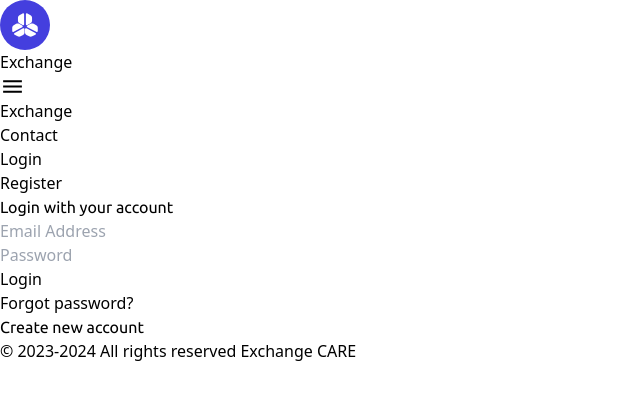
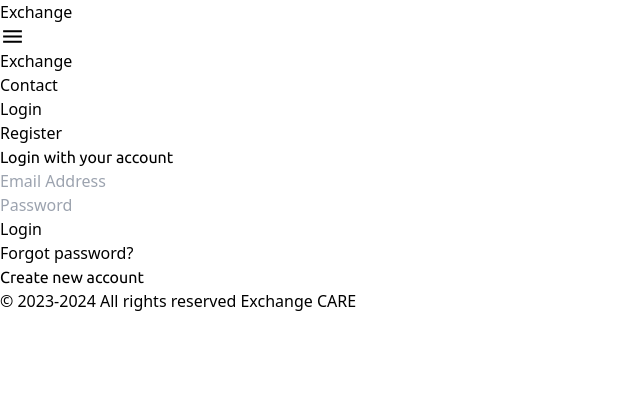
Before and after one commit to goni715/exchange-front, a React (Vite) app: page /login in a window 1280 px wide. Shown: the top 400 px of the page, without its empty margins (0-640 px from the left). Built offline with nearby package versions, Linux system fonts and the light colour scheme.

Commit message:
navbar correction

```diff
--- a/src/components/Navbar.jsx
+++ b/src/components/Navbar.jsx
@@ -1,5 +1,4 @@
 import {IoMdClose, IoMdMenu} from "react-icons/io";
-import logo from '../assets/images/logo.svg';
 import {useNavigate} from "react-router-dom";
 import {getToken, getUserDetails, logout} from "../helper/SessionHelper.js";
 import {useState} from "react";
@@ -25,10 +24,10 @@ const Navbar = () => {
                                 navigate('/')
                                 navigate(0);
                             }}
-                            className="flex items-center"
+                            className="flex items-center cursor-pointer"
                         >
-                            <img src={logo} alt="logo" className="h-10 mr-3"/>
-                            <span className="text-2xl text-white font-bold">Exchange</span>
+                            {/* <img src={logo} alt="logo" className="h-10 mr-3"/> */}
+                            <span className="text-2xl text-white font-bold italic">Exchange</span>
                         </div>
                         <span className="block cursor-pointer text-3xl text-black bg-gray-100 p-2 rounded-lg md:hidden">
                              {open ? (
--- a/src/redux/features/api/apiSlice.js
+++ b/src/redux/features/api/apiSlice.js
@@ -4,7 +4,7 @@ import {getToken} from "../../../helper/SessionHelper.js";
 
 const baseQuery = fetchBaseQuery({
     baseUrl: "https://exchange-api-five.vercel.app/api",
-    // baseUrl: "http://localhost:5000/api",
+    //baseUrl: "http://localhost:5000/api",
     prepareHeaders: async (headers, {getState, endpoint}) =>{
         if(getToken()){
             headers.set("token", getToken());
```
